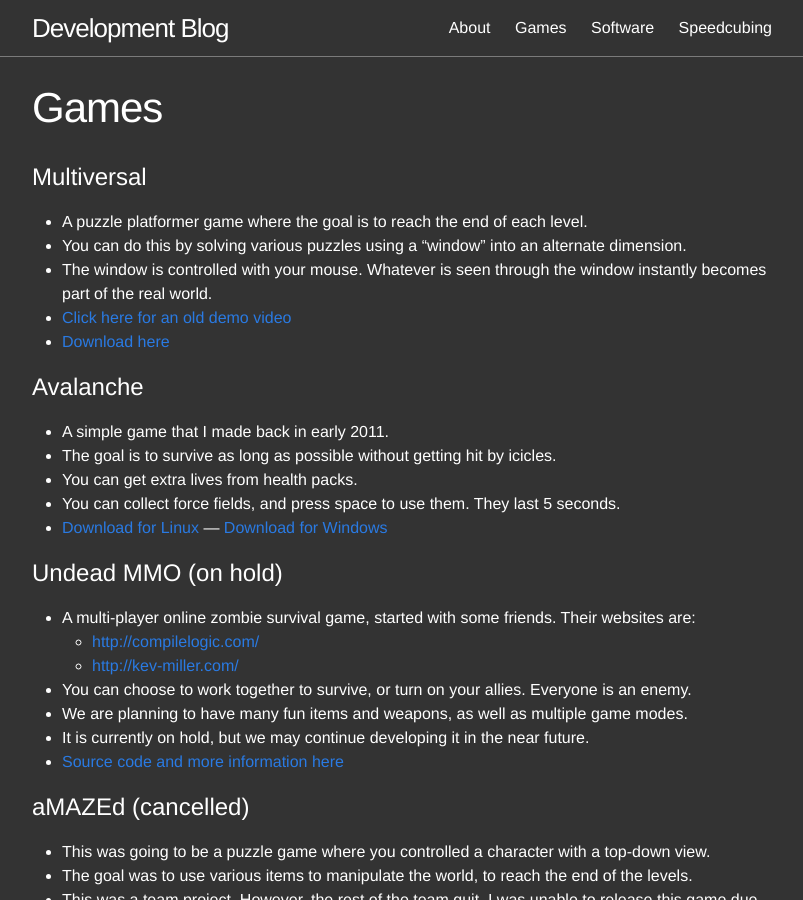
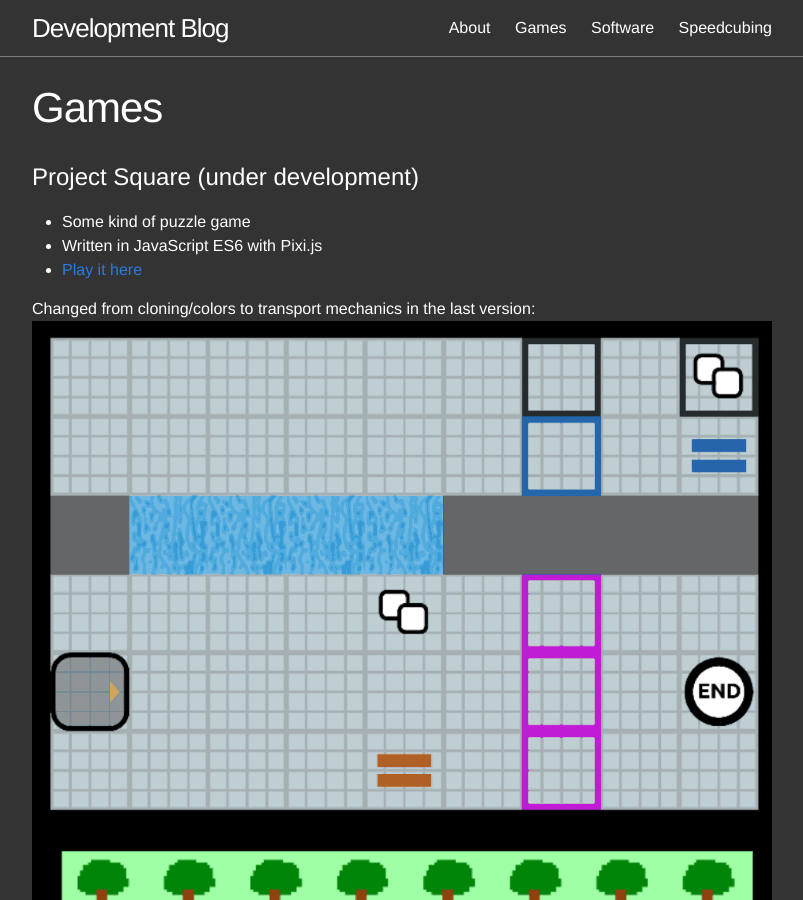
Before and after one commit to ayebear/ayebear-website, a Jekyll site: the page built from games.md, in a window 1280 px wide and 900 px high. Shown: the whole window, without its empty margins (238-1041 px from the left). Built offline with Jekyll 4.4.1, drawn with Linux system fonts in a browser that asks for light colours.

Commit message:
Updated games page to include screenshots and videos

```diff
--- a/games.md
+++ b/games.md
@@ -3,6 +3,15 @@ layout: page
 title: Games
 permalink: /games/
 ---
+
+# Project Square (under development)
+
+* Some kind of puzzle game
+* Written in JavaScript ES6 with Pixi.js
+* [Play it here](http://ayebear.com/project-square/current/)
+
+Changed from cloning/colors to transport mechanics in the last version:
+![Project Square - old]({{ site.url }}/data/posts/cloning_color_mechanics.gif) ![Project Square - current]({{ site.url }}/data/transport_multiple_vehicles.gif)
 
 # Multiversal
 
@@ -11,6 +20,8 @@ permalink: /games/
 * The window is controlled with your mouse. Whatever is seen through the window instantly becomes part of the real world.
 * [Click here for an old demo video](https://www.youtube.com/watch?v=msFEcX0TqVc)
 * [Download here](https://github.com/ayebear/multiversal)
+
+![Multiversal - level 1]({{ site.url }}/data/Multiversal-v0.3.0-alpha-level1.png)
 
 # Avalanche
 
@@ -30,8 +41,13 @@ permalink: /games/
 * It is currently on hold, but we may continue developing it in the near future.
 * [Source code and more information here](https://github.com/ayebear/UndeadMMO)
 
+![Undead MMO]({{ site.url }}/data/undead_mmo.png)
+
 # aMAZEd (cancelled)
 
 * This was going to be a puzzle game where you controlled a character with a top-down view.
 * The goal was to use various items to manipulate the world, to reach the end of the levels.
 * This was a team project. However, the rest of the team quit. I was unable to release this game due to legal IP issues.
+
+Video of aMAZEd:
+<iframe width="560" height="315" src="https://www.youtube.com/embed/NCFSuIPlOUI" frameborder="0" allowfullscreen></iframe>
```
Also changed, not shown: data/transport_multiple_vehicles.gif (added), data/undead_mmo.jpg (added).
